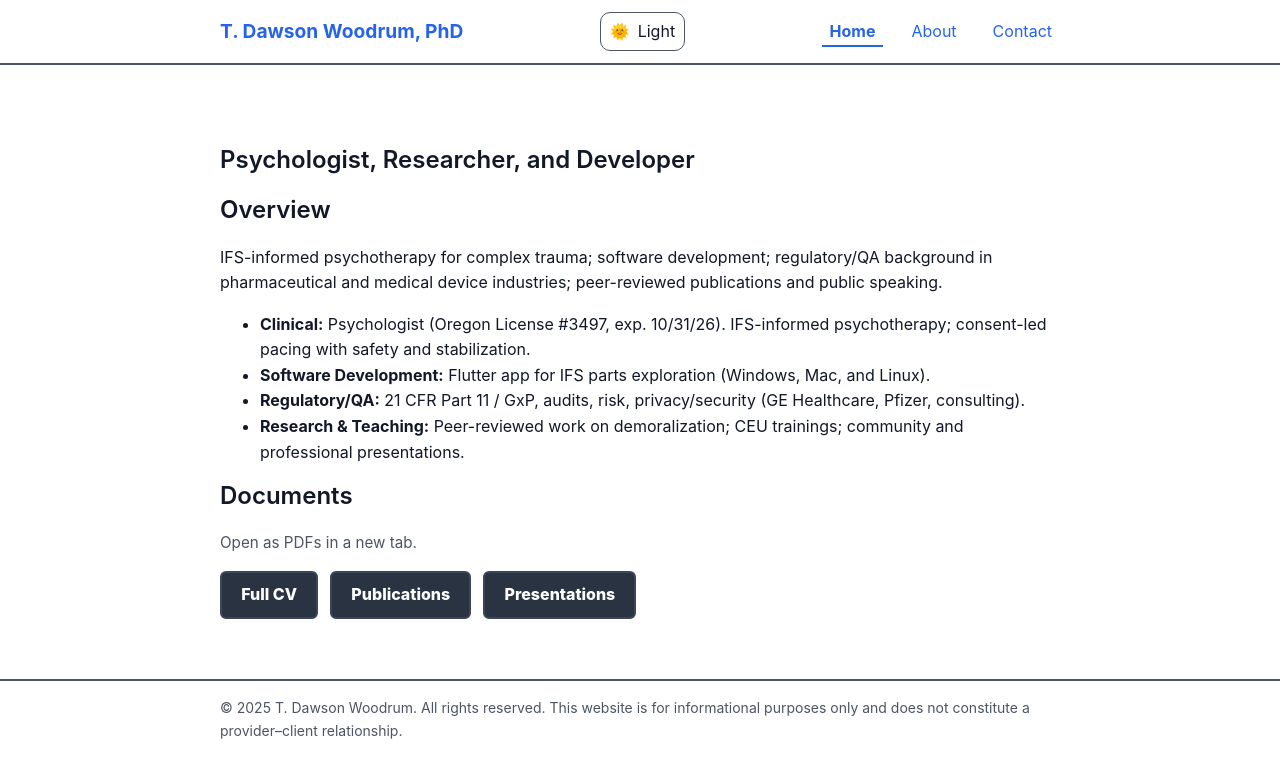
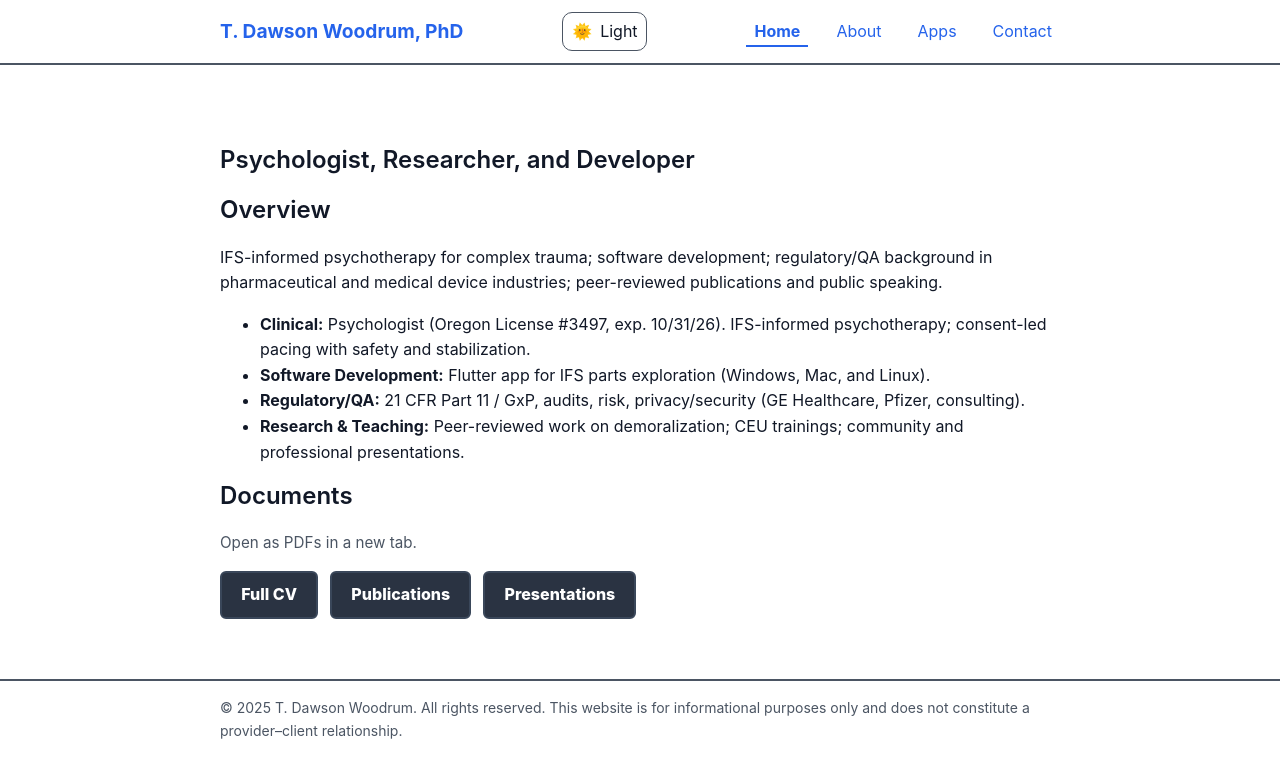
Before and after one commit to fintube61git/pro-site, a plain HTML site: page index.html in a window 1280 px wide. Drawn offline with Linux system fonts and the light colour scheme.

Commit message:
feat: add Apps to navigation menu in all pages

```diff
--- a/index.html
+++ b/index.html
@@ -8,7 +8,7 @@
   <link rel="stylesheet" href="css/styles.v2.css">
   <link rel="icon" href="assets/img/favicon.png">
 
-  <!-- Canonical URL: use your custom domain -->
+  <!-- Canonical URL -->
   <link rel="canonical" href="https://tdawsonwoodrum.com/">
 
   <!-- Open Graph / Social Meta Tags -->
@@ -22,7 +22,7 @@
   <meta name="twitter:description" content="IFS-informed psychotherapy for complex trauma; publications, presentations, and full CV.">
   <meta name="twitter:image" content="https://tdawsonwoodrum.com/assets/img/og-default.png">
 
-  <!-- Google tag (gtag.js) - GA4 Measurement ID -->
+  <!-- Google Analytics 4 -->
   <script async src="https://www.googletagmanager.com/gtag/js?id=G-1TZ12XRFQ9"></script>
   <script>
     window.dataLayer = window.dataLayer || [];
@@ -71,6 +71,7 @@
       <ul id="nav-menu" class="nav-menu" hidden>
         <li><a class="active" href="index.html" aria-current="page">Home</a></li>
         <li><a href="about.html">About</a></li>
+        <li><a href="apps.html">Apps</a></li>
         <li><a href="contact.html">Contact</a></li>
       </ul>
     </nav>
```
Also changed, not shown: about.html (+1 -0 lines), apps.html (+1 -0 lines), contact.html (+1 -0 lines).
